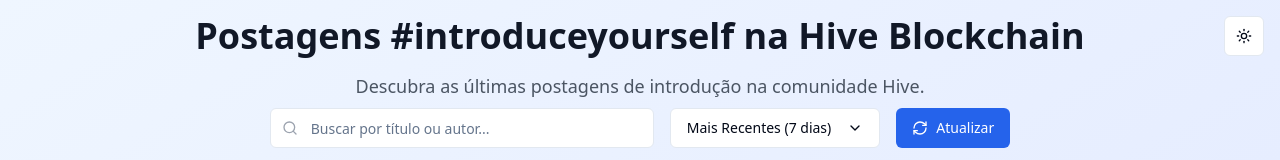
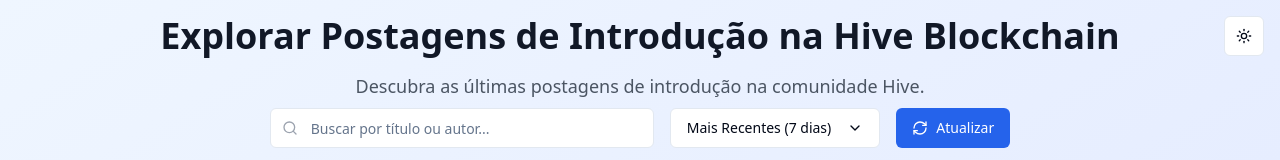
Before and after one commit to viniciotricolor/NewBeeHive, a React (Vite) app: page / in a window 1280 px wide. Shown: the top 160 px of the page. Built offline with nearby package versions, Linux system fonts and the light colour scheme; no server answers.

Commit message:
[dyad] wrote 1 file(s)

```diff
--- a/src/pages/HiveUsers.tsx
+++ b/src/pages/HiveUsers.tsx
@@ -209,7 +209,7 @@ const HiveUsersPage = () => {
         {/* Header */}
         <div className="text-center mb-8">
           <h1 className="text-4xl font-bold text-gray-900 dark:text-gray-50 mb-4">
-            Postagens #introduceyourself na Hive Blockchain
+            Explorar Postagens de Introdução na Hive Blockchain
           </h1>
           <p className="text-lg text-gray-600 dark:text-gray-300 mb-2">
             Descubra as últimas postagens de introdução na comunidade Hive.
```
